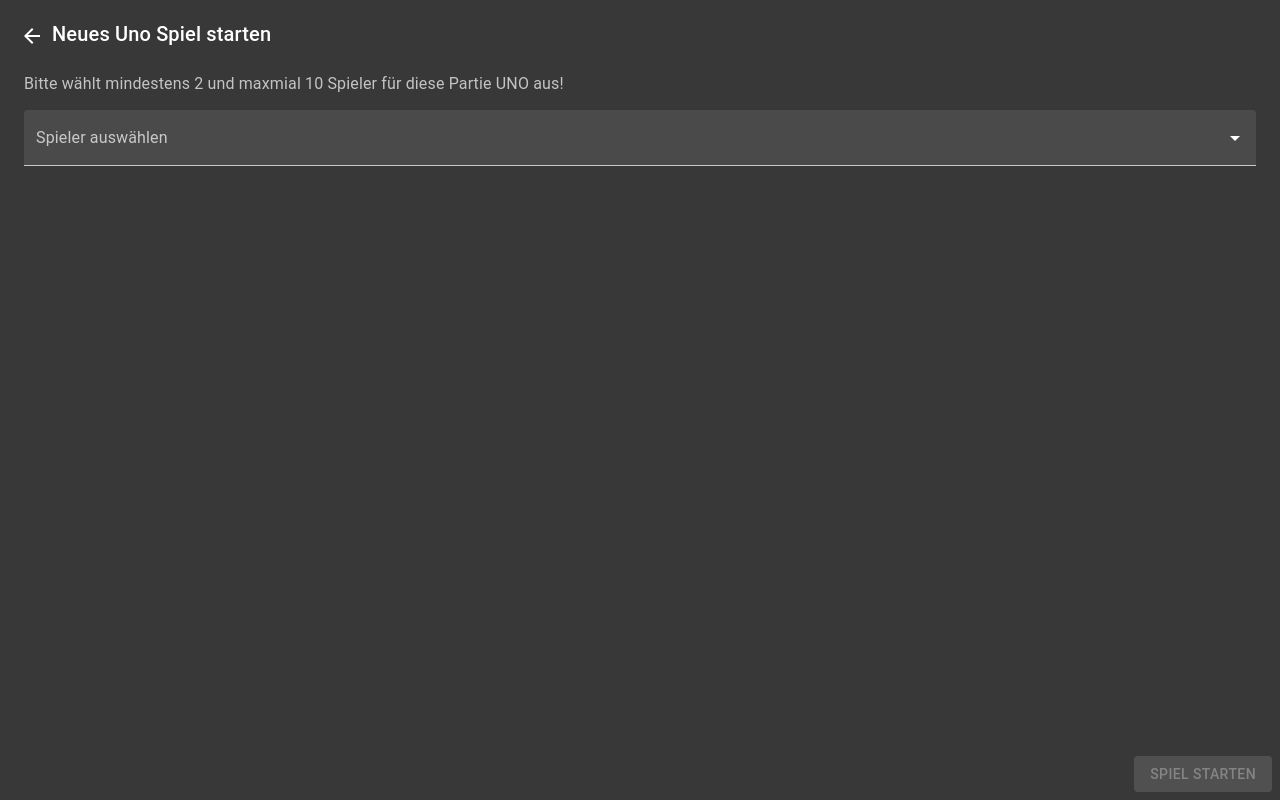
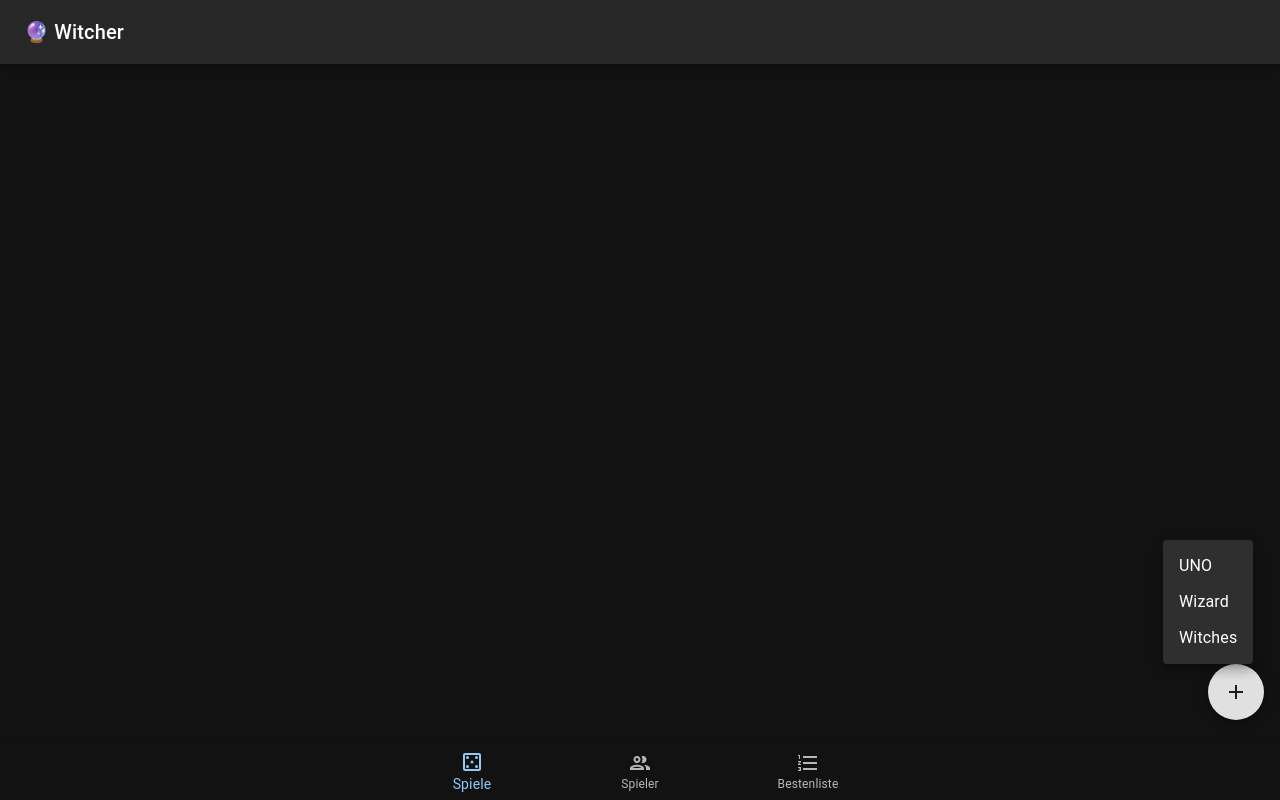
Before and after one commit to Async10/witcher, a React (Create React App) app: page / in a window 1280 px wide. Both pictures are taken after a click on the button 1236 px from the left and 692 px from the top of the page. Built offline with nearby package versions, Linux system fonts and the light colour scheme.

Commit message:
"Erstelle Spiel"-Menü implementiert

```diff
--- a/src/ui/Spiele/Spiele.tsx
+++ b/src/ui/Spiele/Spiele.tsx
@@ -1,5 +1,7 @@
 import AddOutlined from "@mui/icons-material/AddOutlined";
 import Fab from "@mui/material/Fab";
+import Menu from "@mui/material/Menu";
+import MenuItem from "@mui/material/MenuItem";
 import Stack from "@mui/material/Stack";
 import React from "react";
 import { useNavigate } from "react-router-dom";
@@ -22,8 +24,32 @@
   const [erstelleSpielDialogOpen, setErstelleSpielDialogOpen] =
     React.useState<boolean>(false);
 
-  const handleErstelleSpielClick = () => {
+  const [anchorEl, setAnchorEl] = React.useState<HTMLElement | null>(null);
+  const menuOpen = Boolean(anchorEl);
+
+  const handleErstelleSpielClick = (
+    ev: React.MouseEvent<HTMLButtonElement>
+  ) => {
+    setAnchorEl(ev.currentTarget);
+  };
+
+  const handleMenuClose = () => {
+    setAnchorEl(null);
+  };
+
+  const handleUNOClick = () => {
+    setAnchorEl(null);
     setErstelleSpielDialogOpen(true);
+  };
+
+  const handleWizardClick = () => {
+    setAnchorEl(null);
+    alert("Sorry. Wizard kann noch nicht gespielt werden.");
+  };
+
+  const handleWitchesClick = () => {
+    setAnchorEl(null);
+    alert("Sorry. Witches kann noch nicht gespielt werden.");
   };
 
   const handleSpielStarten = ({ id }: ErstelltesSpiel) => {
@@ -43,12 +69,47 @@
       </Stack>
 
       <Fab
+        id="spiel-erstellen-menu-open-button"
         onClick={handleErstelleSpielClick}
-        aria-label="Neues Spiel beginnen"
+        aria-label={`"Spiel erstellen"-Menü öffnen`}
+        aria-controls={menuOpen ? "spiel-erstellen-menu" : undefined}
+        aria-haspopup="true"
+        aria-expanded={menuOpen ? "true" : undefined}
         sx={{ position: "fixed", bottom: 0, right: 0, mb: 10, mr: 2 }}
       >
         <AddOutlined />
       </Fab>
+
+      <Menu
+        id="spiel-erstellen-menu"
+        anchorEl={anchorEl}
+        anchorOrigin={{ vertical: "top", horizontal: "left" }}
+        transformOrigin={{ vertical: "bottom", horizontal: "center" }}
+        open={menuOpen}
+        onClose={handleMenuClose}
+        MenuListProps={{
+          "aria-labelledby": "spiel-erstellen-menu-open-button",
+        }}
+      >
+        <MenuItem
+          arial-label="Neues UNO-Spiel starten"
+          onClick={handleUNOClick}
+        >
+          UNO
+        </MenuItem>
+        <MenuItem
+          aria-label="Neues Wizard-Spiel starten"
+          onClick={handleWizardClick}
+        >
+          Wizard
+        </MenuItem>
+        <MenuItem
+          aria-label="Neues Witches-Spiel starten"
+          onClick={handleWitchesClick}
+        >
+          Witches
+        </MenuItem>
+      </Menu>
 
       <ErstelleSpielDialog
         open={erstelleSpielDialogOpen}
```
Also changed, not shown: src/TODOS.md (+0 -1 lines).
